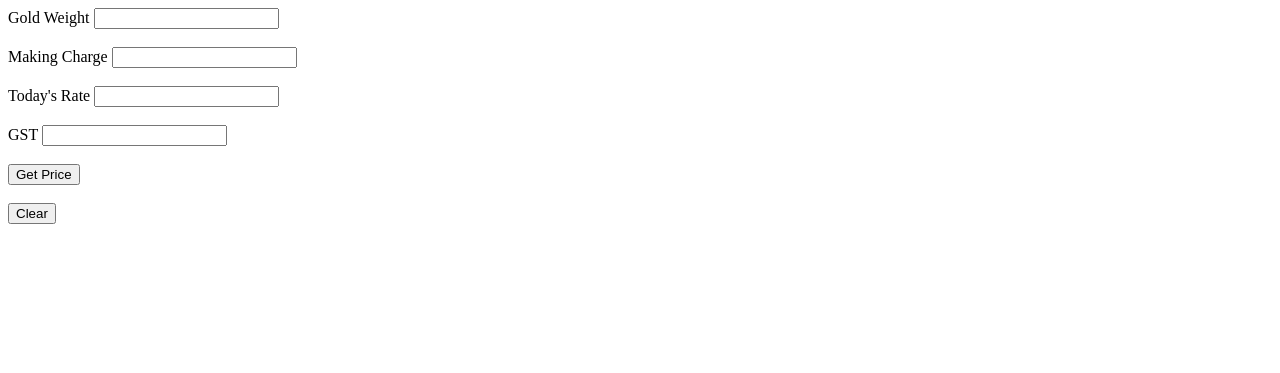
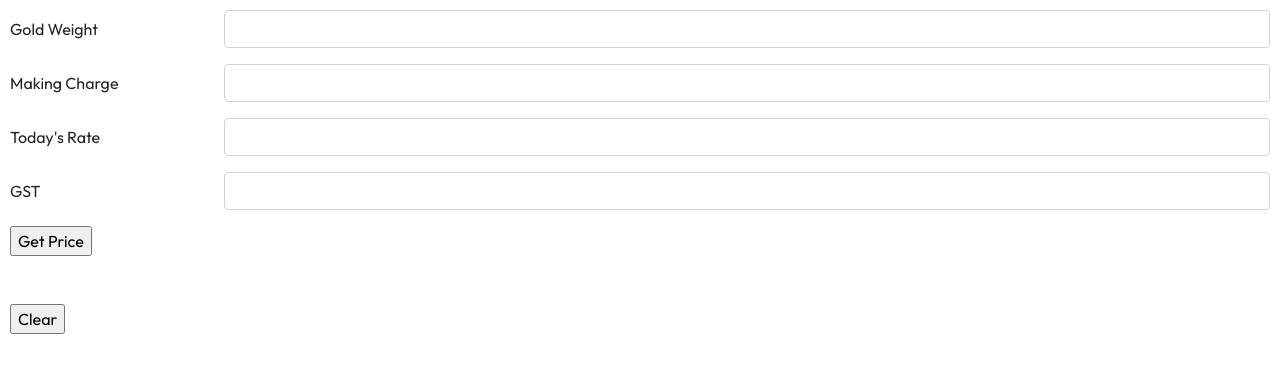
Before and after one commit to thecuriousjuel/Gold-Price-Calculator, a Flask app: page / in a window 1280 px wide. Shown: the top 373 px of the page. Run offline with Flask 2, Linux system fonts and the light colour scheme.

Commit message:
layout changed

```diff
--- a/main.py
+++ b/main.py
@@ -3,6 +3,10 @@ from flask import request
 
 
 app = Flask(__name__)
+
+
+def give_alert(value):
+    return "<script>alert(f'Enter {value}')</script>"
 
 @app.route('/calculate', methods=['POST'])
 def calculate():
@@ -24,9 +28,12 @@ def calculate():
     total_gst = gold_price * (gst/100)
     total_price = gold_price + total_gst
 
-    price_dict = dict(total_gst=total_gst, total_price=total_price)
+    price_dict = dict(gold_price=round(gold_price,2), total_gst=round(total_gst,2), total_price=round(total_price, 2))
 
-    return price_dict
+    return render_template('index.html', price_dict=price_dict)
+
+
+
 
 
 @app.route('/', methods=['GET'])
--- /dev/null
+++ b/static/style.css
@@ -0,0 +1,9 @@
+@import url('https://fonts.googleapis.com/css2?family=Outfit&display=swap');
+
+body
+{
+    font-family: 'Outfit', sans-serif;
+    padding: 10px;
+    /* color: white; */
+    /* background-color:  #6200EE; */
+}
--- a/templates/index.html
+++ b/templates/index.html
@@ -1,37 +1,78 @@
 <!DOCTYPE html>
 <html lang="en">
 <head>
-    <meta charset="UTF-8">
-    <meta http-equiv="X-UA-Compatible" content="IE=edge">
-    <meta name="viewport" content="width=device-width, initial-scale=1.0">
+    <meta charset="utf-8">
+    <meta name="viewport" content="width=device-width, initial-scale=1">
+
+    <!-- Bootstrap CSS -->
+    <link href="https://cdn.jsdelivr.net/npm/bootstrap@5.1.3/dist/css/bootstrap.min.css" rel="stylesheet" integrity="sha384-1BmE4kWBq78iYhFldvKuhfTAU6auU8tT94WrHftjDbrCEXSU1oBoqyl2QvZ6jIW3" crossorigin="anonymous">
+    <link rel="stylesheet" href="../static/style.css">
+
+
     <title>Gold Price Calculator</title>
 </head>
 <body>
     <form action="/calculate" method="POST">
+    <div class="mb-3 row">
+        <label for="weight" class="col-sm-2 col-form-label">Gold Weight</label>
+        <div class="col-sm-10">
+          <input name="weight" id="weight" type="number" step="0.001" class="form-control">
+        </div>
+    </div>
 
-    <label for="weight">Gold Weight</label>
-    <input type="text" name="weight" id="weight">
+    <div class="mb-3 row">
+        <label for="making" class="col-sm-2 col-form-label">Making Charge</label>
+        <div class="col-sm-10">
+            <input name="making" id="making" type="number" step="0.001" class="form-control">
+        </div>
+    </div>
 
-    <br><br>
+    <div class="mb-3 row">
+        <label for="rate" class="col-sm-2 col-form-label">Today's Rate</label>
+        <div class="col-sm-10">
+            <input name="rate" id="rate" type="number" step="0.001" class="form-control">
+        </div>
+    </div>
 
-    <label for="making">Making Charge</label>
-    <input type="text" name="making" id="making">
+    <div class="mb-3 row">
+        <label for="gst" class="col-sm-2 col-form-label">GST</label>
+        <div class="col-sm-10">
+            <input name="gst" id="gst" type="number" step="0.001" class="form-control">
+        </div>
+    </div>
 
-    <br><br>
-
-    <label for="rate">Today's Rate</label>
-    <input type="text" name="rate" id="rate">
-
-    <br><br>
-
-    <label for="gst">GST</label>
-    <input type="text" name="gst" id="gst">
-
-    <br><br>
-
-    <input type="submit" value="Get Price">
+    <input type="submit" value="Get Price" type="number" step="0.001">
 
     </form>
+
+    <br>
+
+    {% if price_dict %}
+
+    <table border="1" class="table">
+        <tr>
+          <th>Description</th>
+          <th>Amount</th>
+        </tr>
+
+        <tr>
+        <td>Gold Price</td>
+          <td>Rs. {{price_dict['gold_price']}}</td>
+        </tr>
+
+        <tr>
+            <td>Total GST (3%)</td>
+              <td>Rs. {{price_dict['total_gst']}}</td>
+        </tr>
+
+        <tr>
+            <td>Total Price with GST</td>
+              <td>Rs. {{price_dict['total_price']}}</td>
+        </tr>
+
+      </table>
+
+    {% endif %}
 
     <br>
 
@@ -39,5 +80,16 @@
         <input type="submit" value="Clear">
     </form>
 
+    <!-- Optional JavaScript; choose one of the two! -->
+
+    <!-- Option 1: Bootstrap Bundle with Popper -->
+    <script src="https://cdn.jsdelivr.net/npm/bootstrap@5.1.3/dist/js/bootstrap.bundle.min.js" integrity="sha384-ka7Sk0Gln4gmtz2MlQnikT1wXgYsOg+OMhuP+IlRH9sENBO0LRn5q+8nbTov4+1p" crossorigin="anonymous"></script>
+
+    <!-- Option 2: Separate Popper and Bootstrap JS -->
+    <!--
+    <script src="https://cdn.jsdelivr.net/npm/@popperjs/core@2.10.2/dist/umd/popper.min.js" integrity="sha384-7+zCNj/IqJ95wo16oMtfsKbZ9ccEh31eOz1HGyDuCQ6wgnyJNSYdrPa03rtR1zdB" crossorigin="anonymous"></script>
+    <script src="https://cdn.jsdelivr.net/npm/bootstrap@5.1.3/dist/js/bootstrap.min.js" integrity="sha384-QJHtvGhmr9XOIpI6YVutG+2QOK9T+ZnN4kzFN1RtK3zEFEIsxhlmWl5/YESvpZ13" crossorigin="anonymous"></script>
+    -->
+
 </body>
 </html>
```
